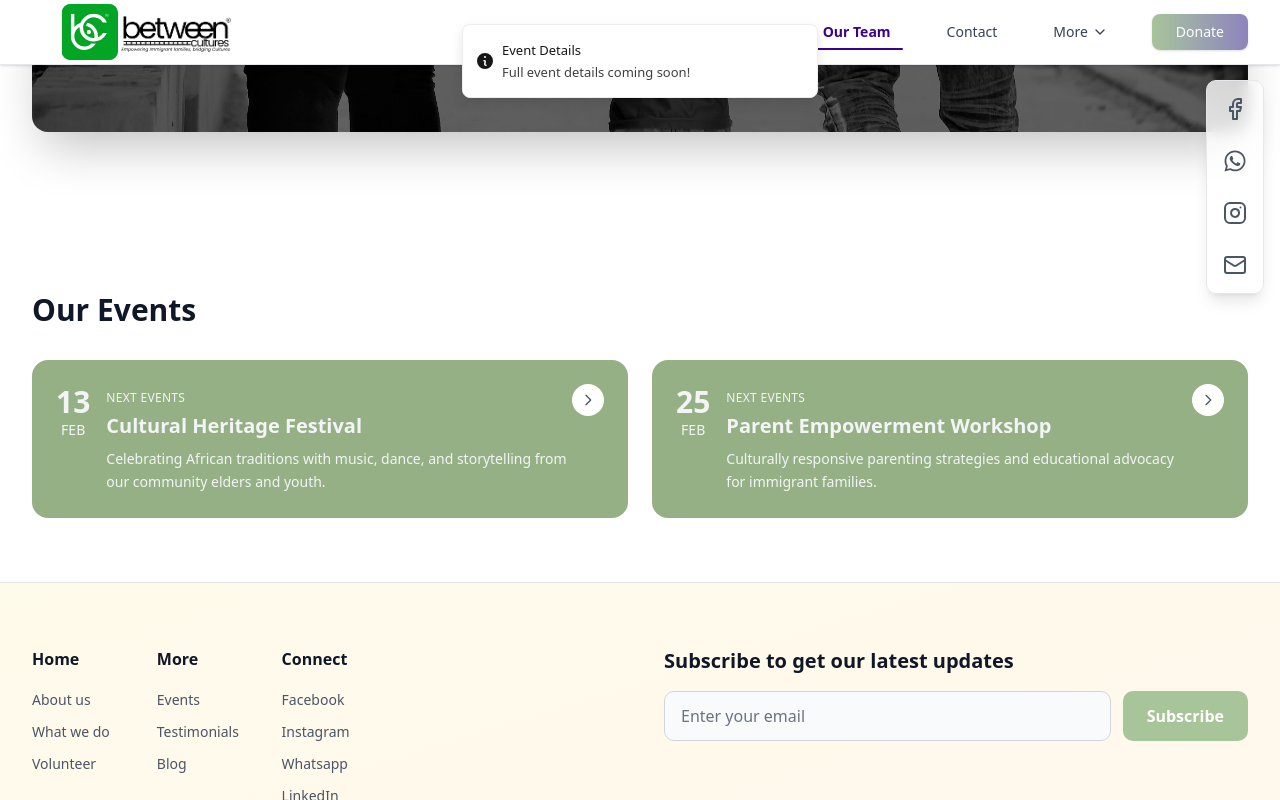
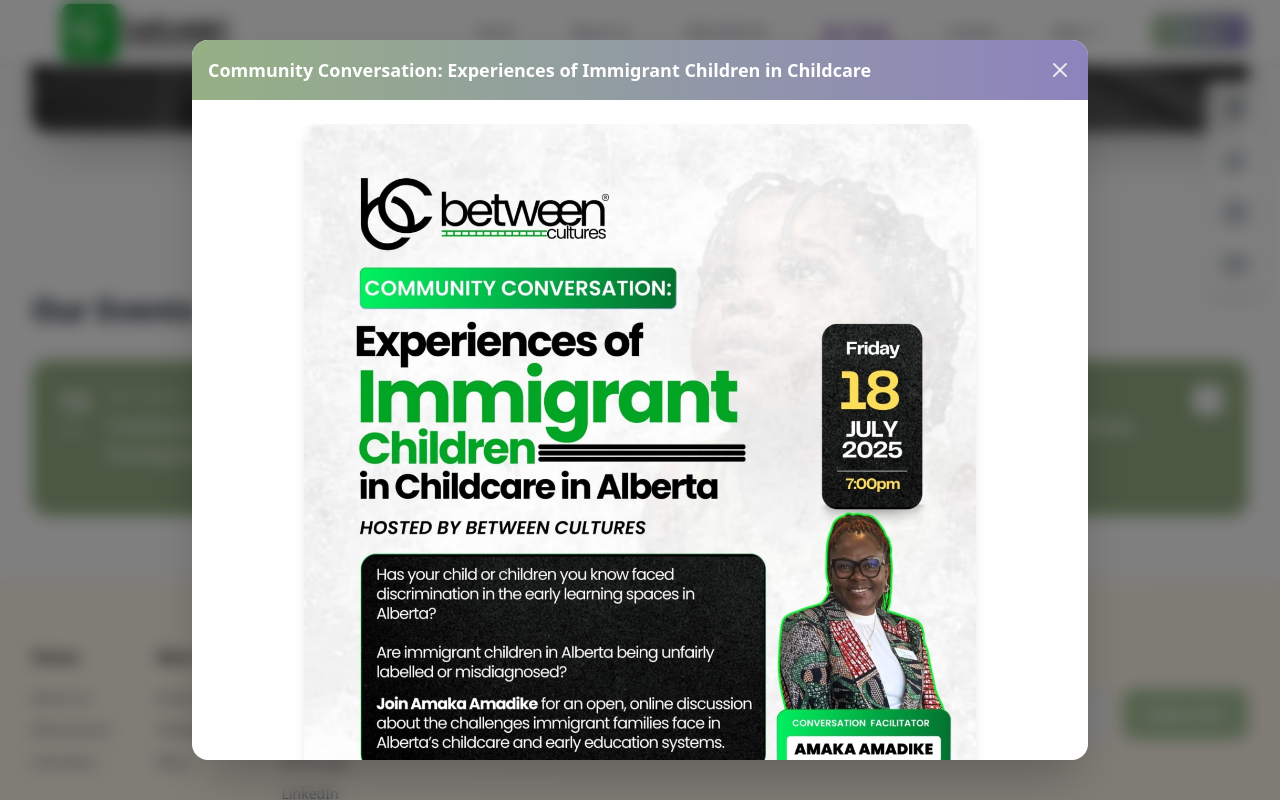
Before and after one commit to EmekaManuel/between-cultures, a Next.js app: page /team in a window 1280 px wide. Both pictures are taken after a click on the button 588 px from the left and 3452 px from the top of the page. Shown: the part 3052-3852 px from the top of the page. Built offline with nearby package versions, Linux system fonts and the light colour scheme.

Commit message:
chore(): added modification for events

```diff
--- a/src/app/about/index.tsx
+++ b/src/app/about/index.tsx
@@ -385,22 +385,22 @@ export const AboutUsSection = () => {
           <div className="grid grid-cols-2 lg:grid-cols-4 gap-8">
             {[
               {
-                number: "500+",
+                number: "-",
                 label: "Families Supported",
                 color: "text-[#a8c499]",
               },
               {
-                number: "15",
+                number: "-",
                 label: "Programs Active",
                 color: "text-[#a097d1]",
               },
               {
-                number: "25+",
+                number: "-",
                 label: "Cultural Events",
                 color: "text-[#a8c499]",
               },
               {
-                number: "10+",
+                number: "-",
                 label: "Years of Impact",
                 color: "text-[#a097d1]",
               },
--- a/src/app/hero.tsx
+++ b/src/app/hero.tsx
@@ -12,10 +12,11 @@ import {
   Users,
   X,
 } from "lucide-react";
-import Image from "next/image";
+import Image, { StaticImageData } from "next/image";
 import Link from "next/link";
 import React, { useEffect, useMemo, useState } from "react";
 import { toast } from "sonner";
+import communityConversationFlyer from "../../public/about/event-1.jpeg"; // Adjust path as needed
 
 export const HeroSection = () => {
   // Background images array - you can add more images here
@@ -147,9 +148,9 @@ export const HeroSection = () => {
   }, [displayedText, isTyping, currentMessageIndex, welcomeMessages]);
 
   const stats = [
-    { number: "500+", label: "Families Empowered" },
-    { number: "15", label: "Cultural Languages Supported" },
-    { number: "12", label: "Community Programs Active" },
+    { number: "-", label: "Families Empowered" },
+    { number: "-", label: "Cultural Languages Supported" },
+    { number: "-", label: "Community Programs Active" },
   ];
 
   return (
@@ -1278,9 +1279,25 @@ export const DonationBreakdownSection = () => {
 export const EventsNewsletterSection = () => {
   const [email, setEmail] = useState("");
   const [showVolunteerModal, setShowVolunteerModal] = useState(false);
+  const [showEventDialog, setShowEventDialog] = useState(false);
+  type EventType = {
+    date: string;
+    month: string;
+    label: string;
+    title: string;
+    description: string;
+    time?: string;
+    format?: string;
+    facilitator?: string;
+    image?: StaticImageData;
+    hasFlyer?: boolean;
+    link: string;
+  };
+
+  const [selectedEvent, setSelectedEvent] = useState<EventType | null>(null);
 
   // Volunteer form state
-  const [volunteerForm, setVolunteerForm] = useState<{
+  type VolunteerForm = {
     name: string;
     email: string;
     phone: string;
@@ -1288,7 +1305,9 @@ export const EventsNewsletterSection = () => {
     availability: string;
     experience: string;
     motivation: string;
-  }>({
+  };
+
+  const [volunteerForm, setVolunteerForm] = useState<VolunteerForm>({
     name: "",
     email: "",
     phone: "",
@@ -1300,21 +1319,24 @@ export const EventsNewsletterSection = () => {
 
   const events = [
     {
-      date: "13",
-      month: "Feb",
+      date: "18",
+      month: "Jul",
       label: "NEXT EVENTS",
-      title: "Cultural Heritage Festival",
-      description:
-        "Celebrating African traditions with music, dance, and storytelling from our community elders and youth.",
+      title:
+        "Community Conversation: Experiences of Immigrant Children in Childcare",
+      description: "",
+      image: communityConversationFlyer,
+      hasFlyer: true,
       link: "#",
     },
     {
-      date: "25",
-      month: "Feb",
-      label: "NEXT EVENTS",
-      title: "Parent Empowerment Workshop",
+      date: "-",
+      month: "-",
+      label: "NEXT EVENTS (Stay Tuned)",
+      title: "In-person Workshops in Calgary, Edmonton, Lethbridge",
       description:
-        "Culturally responsive parenting strategies and educational advocacy for immigrant families.",
+        "Celebrating African traditions with music, dance, and storytelling from our community elders and youth.",
+      hasFlyer: false,
       link: "#",
     },
   ];
@@ -1371,7 +1393,6 @@ export const EventsNewsletterSection = () => {
 
   const handleVolunteerSubmit = () => {
     console.log("Volunteer form submitted:", volunteerForm);
-    // Handle form submission
     toast.success("Application Submitted!", {
       description:
         "Thank you for your interest in volunteering. We'll be in touch soon!",
@@ -1397,8 +1418,45 @@ export const EventsNewsletterSection = () => {
     }));
   };
 
+  const handleEventClick = (
+    event:
+      | React.SetStateAction<null>
+      | {
+          date: string;
+          month: string;
+          label: string;
+          title: string;
+          description: string;
+          time?: string;
+          format?: string;
+          facilitator?: string;
+          image?: StaticImageData;
+          hasFlyer?: boolean;
+          link: string;
+        }
+  ) => {
+    if (
+      typeof event === "object" &&
+      event !== null &&
+      "hasFlyer" in event &&
+      typeof event.hasFlyer === "boolean"
+    ) {
+      if (event.hasFlyer) {
+        setSelectedEvent(event);
+        setShowEventDialog(true);
+      } else {
+        toast.info("Event Details", {
+          description: "Full event details coming soon!",
+        });
+      }
+    }
+  };
+
   // Handle clicks on "coming soon" links
-  const handleLinkClick = (e: React.MouseEvent, linkName: string) => {
+  const handleLinkClick = (
+    e: React.MouseEvent<HTMLAnchorElement, MouseEvent>,
+    linkName: string
+  ) => {
     if (comingSoonLinks.includes(linkName)) {
       e.preventDefault();
       toast.info(`${linkName} - Details coming soon!`, {
@@ -1408,7 +1466,6 @@ export const EventsNewsletterSection = () => {
       e.preventDefault();
       setShowVolunteerModal(true);
     }
-    // For other links, let them navigate normally
   };
 
   return (
@@ -1461,13 +1518,13 @@ export const EventsNewsletterSection = () => {
               Our Events
             </h2>
 
-            <div className="grid grid-cols-1 md:grid-cols-2 gap-6">
+            <div className="grid grid-cols-1 md:grid-cols-2 lg:grid-cols-2 gap-6">
               {events.map((event, index) => (
                 <div
                   key={index}
                   className="bg-[#96b085] rounded-2xl p-6 hover:shadow-lg transition-shadow duration-300"
                 >
-                  <div className="flex items-start justify-between">
+                  <div className="flex items-start justify-between mb-4">
                     <div className="flex items-start space-x-4">
                       <div className="text-center">
                         <div className="text-3xl font-bold text-gray-100">
@@ -1484,17 +1541,10 @@ export const EventsNewsletterSection = () => {
                         <h3 className="text-xl font-semibold text-gray-100 mt-1 mb-2">
                           {event.title}
                         </h3>
-                        <p className="text-gray-100 text-sm leading-relaxed">
-                          {event.description}
-                        </p>
                       </div>
                     </div>
                     <button
-                      onClick={() =>
-                        toast.info("Event Details", {
-                          description: "Full event details coming soon!",
-                        })
-                      }
+                      onClick={() => handleEventClick(event)}
                       className="flex-shrink-0 w-8 h-8 bg-white rounded-full flex items-center justify-center hover:bg-gray-100 transition-colors duration-200"
                     >
                       <svg
@@ -1583,6 +1633,69 @@ export const EventsNewsletterSection = () => {
           </div>
         </footer>
       </div>
+
+      {/* Event Flyer Dialog */}
+      <AnimatePresence>
+        {showEventDialog && selectedEvent && (
+          <motion.div
+            initial={{ opacity: 0 }}
+            animate={{ opacity: 1 }}
+            exit={{ opacity: 0 }}
+            className="fixed inset-0 bg-black/50 backdrop-blur-sm z-50 flex items-center justify-center p-4"
+            onClick={() => setShowEventDialog(false)}
+          >
+            <motion.div
+              initial={{ scale: 0.8, opacity: 0 }}
+              animate={{ scale: 1, opacity: 1 }}
+              exit={{ scale: 0.8, opacity: 0 }}
+              transition={{ type: "spring", damping: 20, stiffness: 300 }}
+              className="bg-white rounded-2xl max-w-4xl w-full mx-auto shadow-2xl max-h-[90vh] overflow-hidden"
+              onClick={(e) => e.stopPropagation()}
+            >
+              {/* Header */}
+              <div className="bg-gradient-to-r from-[#96b085] to-[#8e83bd] text-white p-4 flex items-center justify-between">
+                <h3 className="text-lg font-bold">{selectedEvent.title}</h3>
+                <button
+                  onClick={() => setShowEventDialog(false)}
+                  className="text-white/80 hover:text-white transition-colors"
+                >
+                  <X className="w-6 h-6" />
+                </button>
+              </div>
+
+              {/* Flyer Image */}
+              <div className="p-6 flex justify-center">
+                <div className="relative w-full max-w-2xl">
+                  <Image
+                    src={selectedEvent.image ?? "/placeholder.jpg"}
+                    alt={`${selectedEvent.title} flyer`}
+                    width={800}
+                    height={1000}
+                    className="w-full h-auto rounded-lg shadow-lg"
+                    priority
+                  />
+                </div>
+              </div>
+
+              {/* Contact Information */}
+              <div className="px-6 pb-6">
+                <div className="bg-gray-50 rounded-lg p-4">
+                  <h4 className="font-semibold text-gray-900 mb-2">
+                    How to Join:
+                  </h4>
+                  <div className="space-y-2 text-sm text-gray-600">
+                    <p>📧 Email: info@betweencultures.ca</p>
+                    <p>📱 Scan the QR code in the flyer above</p>
+                    <p>
+                      🕰️ {selectedEvent.time} | {selectedEvent.format}
+                    </p>
+                  </div>
+                </div>
+              </div>
+            </motion.div>
+          </motion.div>
+        )}
+      </AnimatePresence>
 
       {/* Volunteer Modal */}
       <AnimatePresence>
```
Also changed, not shown: public/about/event-1.jpeg (added).
